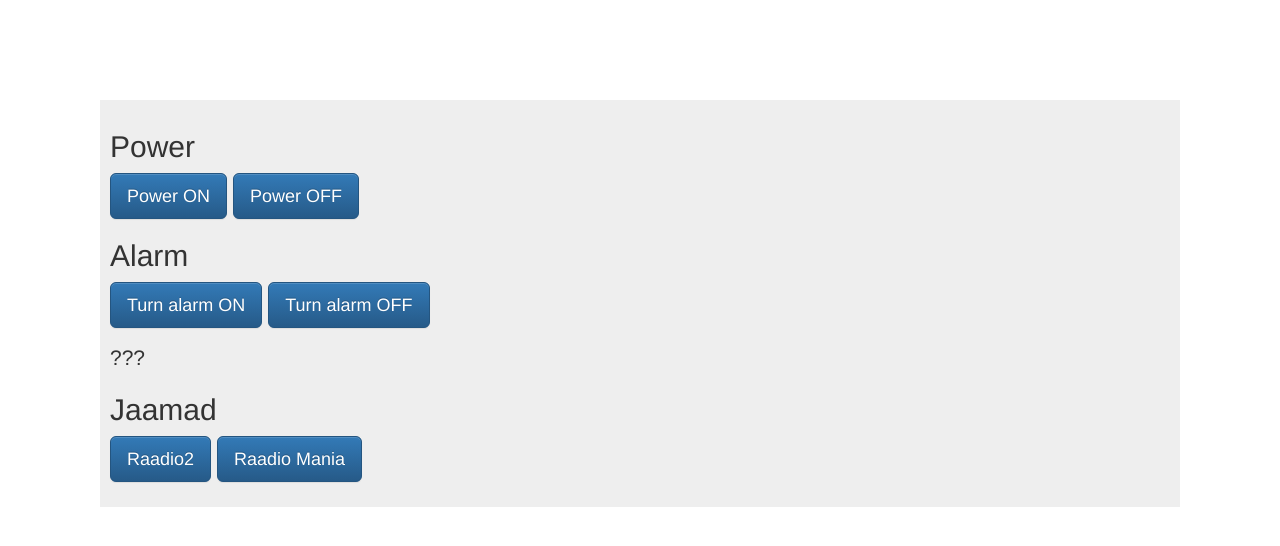
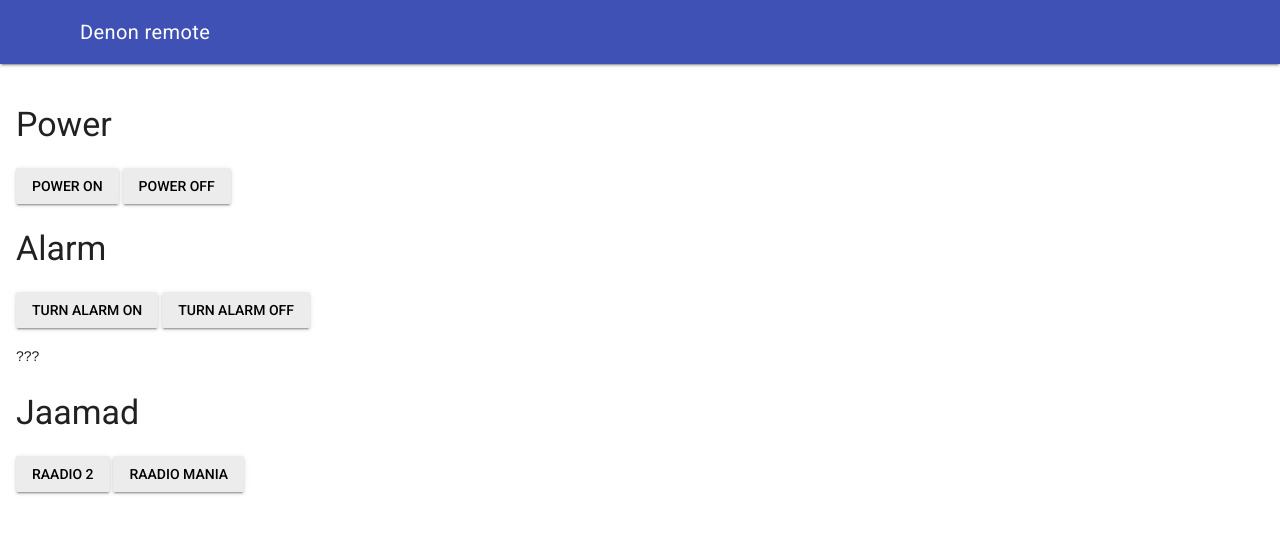
Before and after one commit to karlblum/denon, a website: page index.html in a window 1280 px wide. Drawn offline with nearby package versions, Linux system fonts and the light colour scheme; no server answers.

Commit message:
new MDL UI

```diff
--- a/config.js
+++ b/config.js
@@ -2,7 +2,7 @@
 
 config.host = '192.168.1.100';
 config.port = 23;
-config.timeout = 500;
-config.requestTimeout = 200;
+config.timeout = 400;
+config.requestTimeout = 300;
 
 module.exports = config;
--- a/index.html
+++ b/index.html
@@ -2,34 +2,46 @@
 <head>
   <title>DENON</title>
   <script src="https://ajax.googleapis.com/ajax/libs/jquery/3.1.1/jquery.min.js"></script>
-  <link rel="stylesheet" href="https://maxcdn.bootstrapcdn.com/bootstrap/3.3.1/css/bootstrap.min.css">
-  <link rel="stylesheet" href="https://maxcdn.bootstrapcdn.com/bootstrap/3.3.1/css/bootstrap-theme.min.css">
-  <script src="https://maxcdn.bootstrapcdn.com/bootstrap/3.3.1/js/bootstrap.min.js"></script>
+  <link rel="stylesheet" href="http://fonts.googleapis.com/css?family=Roboto:300,400,500,700" type="text/css">
+  <link rel="stylesheet" href="https://fonts.googleapis.com/icon?family=Material+Icons">
+  <link rel="stylesheet" href="https://code.getmdl.io/1.3.0/material.indigo-pink.min.css">
+  <script defer src="https://code.getmdl.io/1.3.0/material.min.js"></script>
 </head>
 <body>
-  <div style="margin:100px;">
-    <div class="jumbotron"  style="padding:10px;">
-      <h2>Power</h2>
-      <p class="content">
-		<a id="poweron"  class="btn btn-primary btn-lg" href="#" role="button">Power ON</a>
-		<a id="poweroff"  class="btn btn-primary btn-lg" href="#" role="button">Power OFF</a>
+  <div class="demo-layout-transparent mdl-layout mdl-js-layout">
+    <header class="mdl-layout__header">
+    <div class="mdl-layout__header-row">
+      <span class="mdl-layout-title">Denon remote</span>
+    </div>
+  </header>
+  <main class="mdl-layout__content">
+    <div class="page-content">
+      <div class="mdl-grid">
+        <div class="mdl-cell mdl-cell--4-col">
+          <h3>Power</h3>
+          <p>
+            <button id="poweron" class="mdl-button mdl-js-button mdl-button--raised mdl-js-ripple-effect">Power ON</button>
+            <button id="poweroff" class="mdl-button mdl-js-button mdl-button--raised mdl-js-ripple-effect">Power OFF</button>
           </p>
-	<h2>Alarm</h2>
-      <p class="content">
-		<a id="alarmon" class="btn btn-primary btn-lg" href="#" role="button">Turn alarm ON</a>
-		<a id="alarmoff"  class="btn btn-primary btn-lg" href="#" role="button">Turn alarm OFF</a>
-
+          <h3>Alarm</h3>
+          <p>
+            <button id="alarmon" class="mdl-button mdl-js-button mdl-button--raised mdl-js-ripple-effect">Turn alarm ON</button>
+            <button id="alarmoff" class="mdl-button mdl-js-button mdl-button--raised mdl-js-ripple-effect">Turn alarm OFF</button>
           </p>
           <p id="alarmstate">???</p>
-	<h2>Jaamad</h2>
+          <h3>Jaamad</h3>
           <p>
-		<a id="radio2"  class="btn btn-primary btn-lg" href="#" role="button">Raadio2</a>
-		<a id="radiomania"  class="btn btn-primary btn-lg" href="#" role="button">Raadio Mania</a>
+            <button id="radio2" class="mdl-button mdl-js-button mdl-button--raised mdl-js-ripple-effect">Raadio 2</button>
+            <button id="radiomania" class="mdl-button mdl-js-button mdl-button--raised mdl-js-ripple-effect">Raadio Mania</button>
           </p>
         </div>
       </div>
+    </div>
+  </main>
+</div>
 </body>
 <script type="text/javascript">
+
   $(document).ready(function(){
   		$.getJSON( "/api/alarm", function( data ) {
   			$("#alarmstate").text(JSON.stringify(data));
@@ -62,7 +74,6 @@
   	$('#radiomania').click(function(){
   		$.getJSON( "/api/favourite/3", function( data ) {});
     });
-
   });
 </script>
 </html>
--- a/index.js
+++ b/index.js
@@ -73,6 +73,12 @@
 	})
 });
 
+app.get('/api/favourite/list', function (req, res) {
+  	execute("FV ?", function(response){
+		res.json({favourites:response});
+	})
+});
+
 app.get('/api/power', function (req, res) {
 	execute("PW?", function(response){
 		res.json({power:response});
```
Lines whose indentation alone changed are shown as unchanged.
